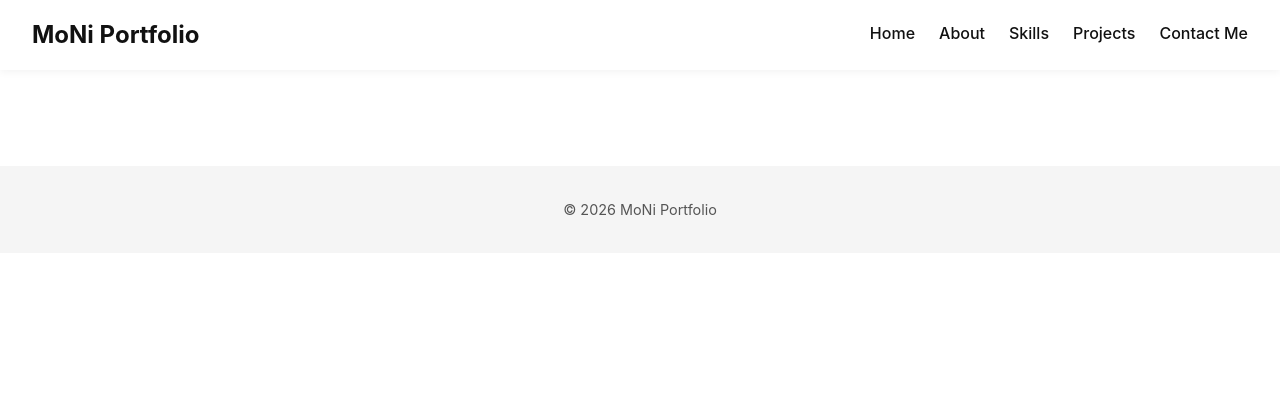
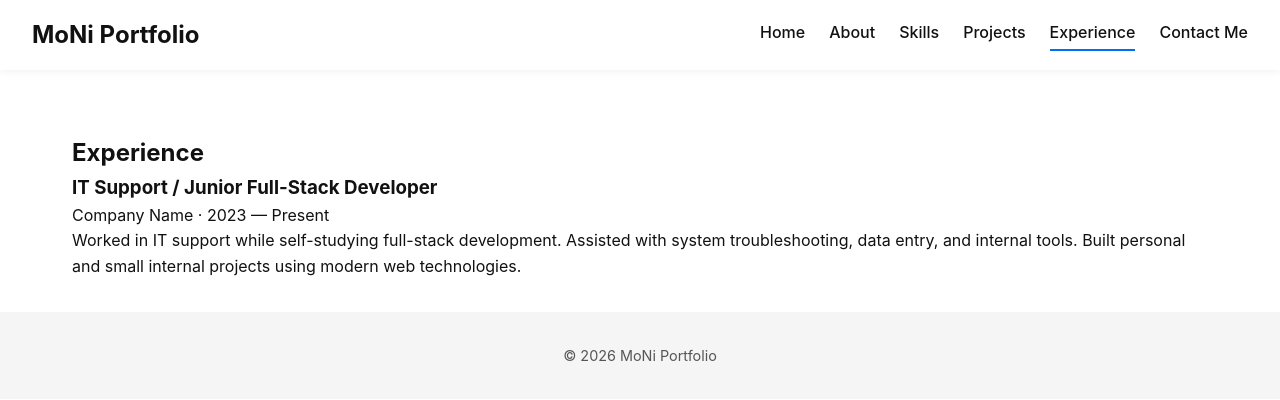
Before and after one commit to N-PanhaMony/portfolio_3.0.0, a React (Vite) app: page /experience in a window 1280 px wide. Shown: the top 400 px of the page. Built offline with nearby package versions, Linux system fonts and the light colour scheme.

Commit message:
Add Experiance

```diff
--- a/src/App.jsx
+++ b/src/App.jsx
@@ -4,6 +4,7 @@ import Home from "./pages/Home.jsx";
 import About from "./pages/About.jsx";
 import Skills from "./pages/Skills.jsx";
 import Projects from "./pages/Projects.jsx";
+import Experience from "./pages/Experience.jsx";
 import ContactMe from "./pages/ContactMe.jsx";
 
 
@@ -16,6 +17,7 @@ export default function App() {
           <Route path="/about" element={<About />} />
           <Route path="/skills" element={<Skills />} />
           <Route path="/projects" element={<Projects />} />
+          <Route path="/experience" element={<Experience />} />
           <Route path="/contact" element={<ContactMe />} />
         </Routes>
       </Layout>
--- a/src/components/layout/Header.jsx
+++ b/src/components/layout/Header.jsx
@@ -10,7 +10,8 @@ export default function Header() {
           <NavLink to="/about">About</NavLink>
           <NavLink to="/skills">Skills</NavLink>
           <NavLink to="/projects">Projects</NavLink>
-            <NavLink to="/contact">Contact Me</NavLink>
+          <NavLink to="/experience">Experience</NavLink>
+          <NavLink to="/contact">Contact Me</NavLink>
         </div>
       </nav>
     </header>
--- /dev/null
+++ b/src/pages/Experience.jsx
@@ -0,0 +1,16 @@
+export default function Experience() {
+  return (
+    <section>
+      <h1>Experience</h1>
+
+      <h3>IT Support / Junior Full-Stack Developer</h3>
+      <p>Company Name · 2023 — Present</p>
+
+      <p>
+        Worked in IT support while self-studying full-stack development.
+        Assisted with system troubleshooting, data entry, and internal tools.
+        Built personal and small internal projects using modern web technologies.
+      </p>
+    </section>
+  );
+}
```
Also changed, not shown: src/data/experience.js (added).
